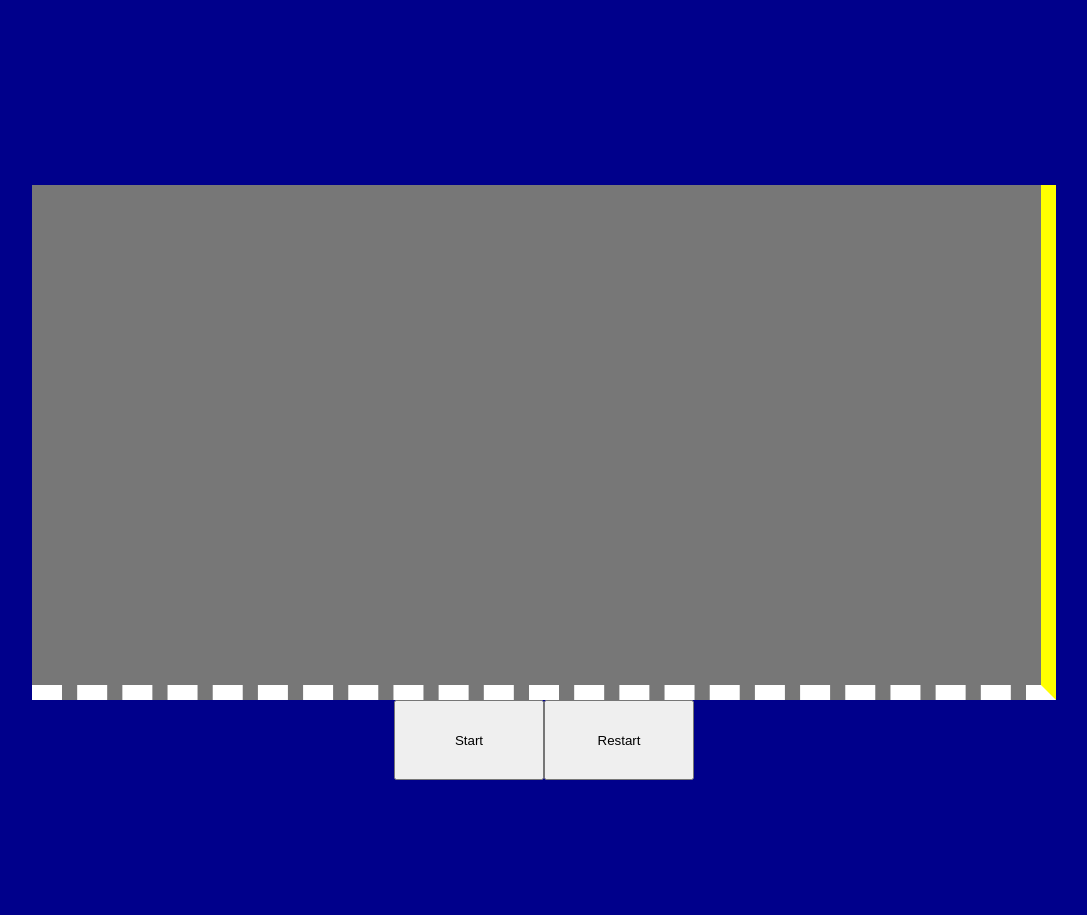
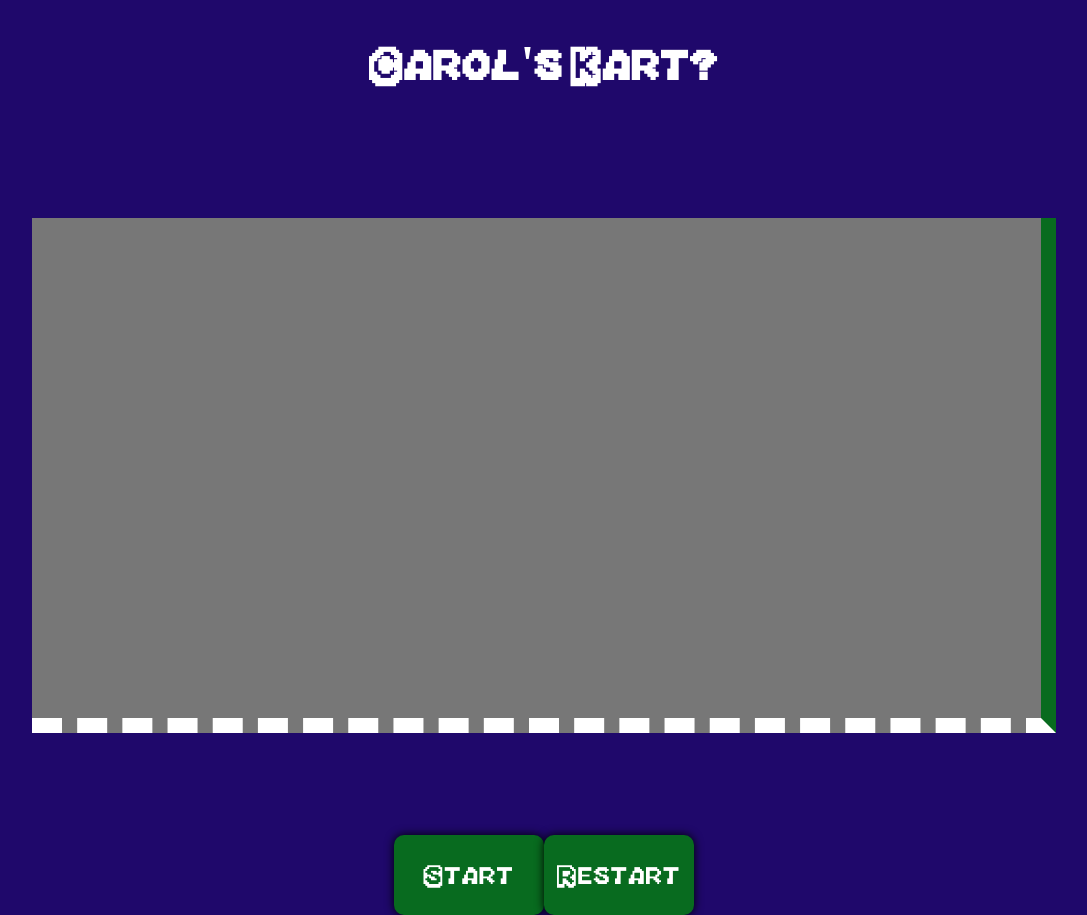
Before and after one commit to carolalvarezm/DSI6, a website with bundled scripts: page src/index.html in a window 1280 px wide. Shown: the whole page, without its empty margins (96-1183 px from the left). Before the commit the page ends 800 px from the top, so only its background shows below. Built offline with nearby package versions, Linux system fonts and the light colour scheme.

Commit message:
Cambio en los estilos

```diff
--- a/src/css/index.css
+++ b/src/css/index.css
@@ -1,11 +1,11 @@
 body {
     margin: 0;
-    background: darkblue;
+    background: #1f086b;
 }
 
 .race {
     display: flex;
-    align-items: flex-end;
+    align-items: center;
     width: 1024px;
     height: 700px;
     margin: auto;
@@ -16,7 +16,7 @@ body {
     width: 1024px;
     height: 500px;
     border-bottom: 15px dashed white;
-    border-right: 15px solid yellow;
+    border-right: 15px solid #086B1F;
     position: relative;
 }
 
@@ -24,8 +24,37 @@ body {
     display: flex;
     justify-content: center;
     align-items: center;
+    margin-top: 10px;
     & button {
         height: 80px;
         width: 150px;
+        background: #086B1F;
+        box-shadow: 0 0 10px black;
+        border-radius: 10px;
+        font-size: 30px;
+        font-family: mario;
+        border: #086B1F;
+        color: white;
+        &:hover {
+            background: #086B1F;
+            color: white;
+        }
+        &[disabled] {
+            background: #086B1F;
+            color: white;
+            opacity: 0.5;
+        }
     }
 }
+
+@font-face {
+    font-family: mario;
+    src: url(../assets/Mario.ttf);
+}
+
+h1 {
+    color: white;
+    font-family: mario;
+    font-size: 50px;
+    text-align: center;
+}
--- a/src/index.html
+++ b/src/index.html
@@ -10,6 +10,7 @@
 </head>
 
 <body>
+    <h1>Carol's Kart?</h1>
     <div class="race">
         <div class="road"></div>
     </div>
```
Also changed, not shown: src/assets/Mario.ttf (added).
